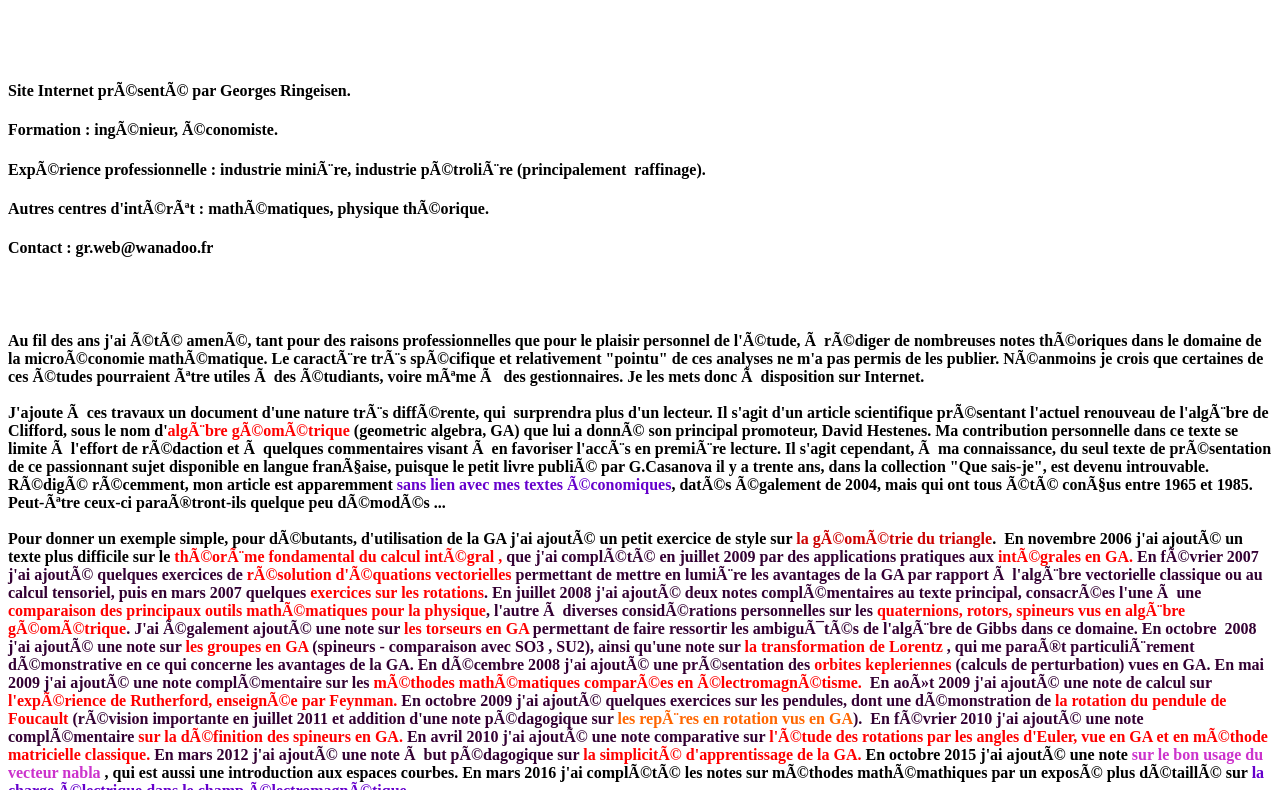
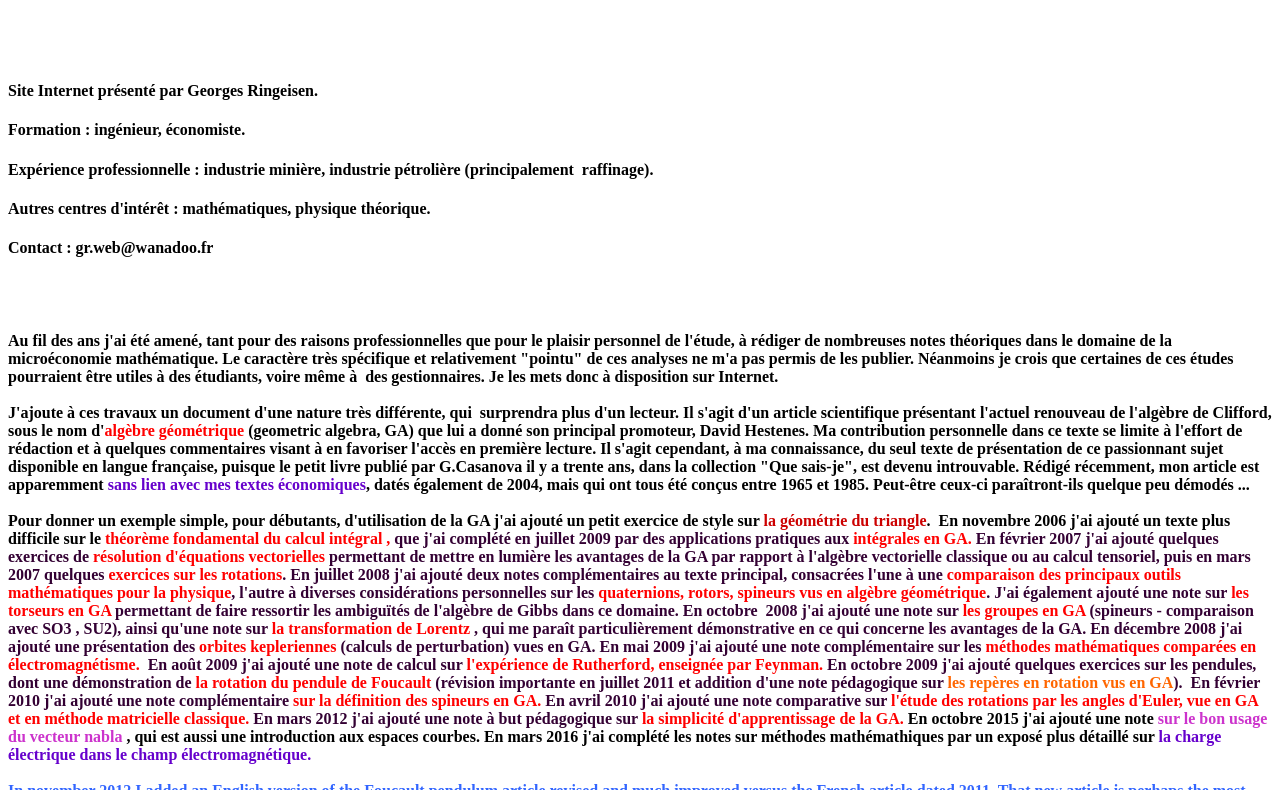
Before and after one commit to phymatheco/phymatheco.github.io, a plain HTML site: page présentation.html in a window 1280 px wide. Shown: the part 135-925 px from the top of the page. Drawn offline with Linux system fonts and the light colour scheme.

Commit message:
fix charset tag in presentation.html
charset=UTF-8

```diff
--- a/présentation.html
+++ b/présentation.html
@@ -1,17 +1,10 @@
 <!DOCTYPE html PUBLIC "-//W3C//DTD HTML 4.01 Transitional//EN">
 <html>
   <head>
-    <meta content="text/html; charset=windows-1252"
+    <meta content="text/html; charset=UTF-8"
       http-equiv="content-type">
     <title>présentation</title>
   <script type="text/javascript">
-//<![CDATA[
-var gs_d=new Date,DoW=gs_d.getDay();gs_d.setDate(gs_d.getDate()-(DoW+6)%7+3);
-var ms=gs_d.valueOf();gs_d.setMonth(0);gs_d.setDate(4);
-var gs_r=(Math.round((ms-gs_d.valueOf())/6048E5)+1)*gs_d.getFullYear();
-var gs_p = (("https:" == document.location.protocol) ? "https://" : "http://");
-document.write(unescape("%3Cscript src='" + gs_p + "s.gstat.orange.fr/lib/gs.js?"+gs_r+"' type='text/javascript'%3E%3C/script%3E"));
-//]]>
 </script>
 </head>
   <body style="color: rgb(0, 0, 0);" vlink="#551a8b" link="#0000ee"
```
